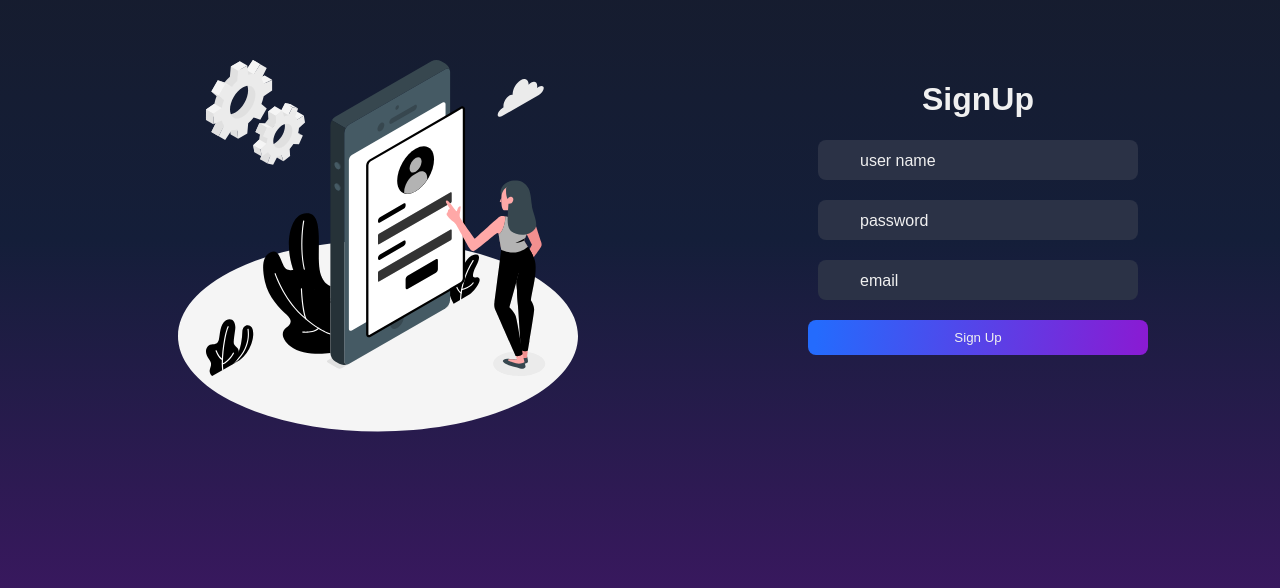
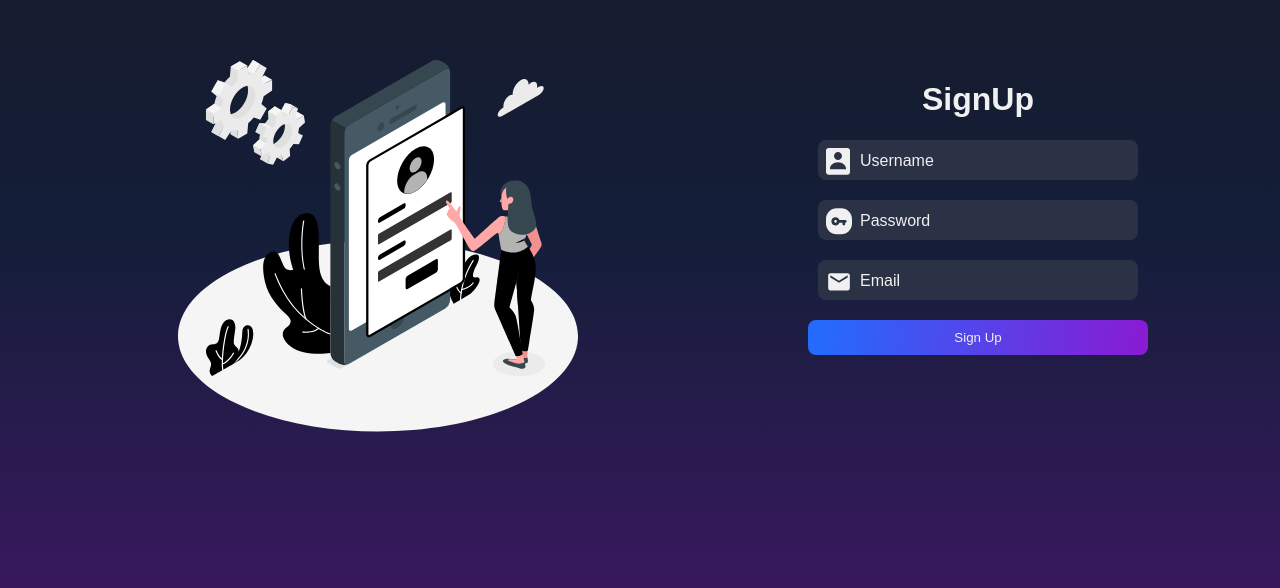
Before and after one commit to aliiimaher/ToDoList-Frontend, a Vue app: page /signup in a window 1280 px wide. Shown: the part 168-756 px from the top of the page. Built offline with nearby package versions, Linux system fonts and the light colour scheme.

Commit message:
inputs in signup page fixed

```diff
--- a/src/views/SignUp.vue
+++ b/src/views/SignUp.vue
@@ -1,28 +1,38 @@
 <template>
-
-
   <div class="container">
     <div class="illustration">
-      <img src="../assets/Illustration-signup.svg" alt="">
+      <img src="../assets/Illustration-signup.svg" alt="" />
     </div>
     <div class="form">
       <h1>SignUp</h1>
-      <TextInput placeholder="user name" class="input"></TextInput>
-      <TextInput placeholder="password" type="password" class="input"></TextInput>
-      <TextInput placeholder="email" class="input"></TextInput>
+      <TextInput
+        placeholder="Username"
+        :icon="require('../assets/icons/person.svg')"
+        class="input"
+      ></TextInput>
+      <TextInput
+        placeholder="Password"
+        :icon="require('../assets/icons/Subtract.svg')"
+        type="password"
+        class="input"
+      ></TextInput>
+      <TextInput
+        placeholder="Email"
+        :icon="require('../assets/icons/Email.svg')"
+        class="input"
+      ></TextInput>
       <Button name="Sign Up" class="btn"></Button>
     </div>
   </div>
-
 </template>
 
 <script>
 import TextInput from "@/components/TextInput";
-import Button from "@/components/Button"
+import Button from "@/components/Button";
 
 export default {
-  components: {Button, TextInput}
-}
+  components: { Button, TextInput },
+};
 </script>
 
 <style scoped>
@@ -38,11 +48,11 @@ h1 {
   padding: 220px 0;
 }
 
-.illustration{
+.illustration {
   padding-left: 170px;
 }
 
-.form{
+.form {
   padding-left: 230px;
 }
 
```
Also changed, not shown: src/assets/icons/Email.svg.
